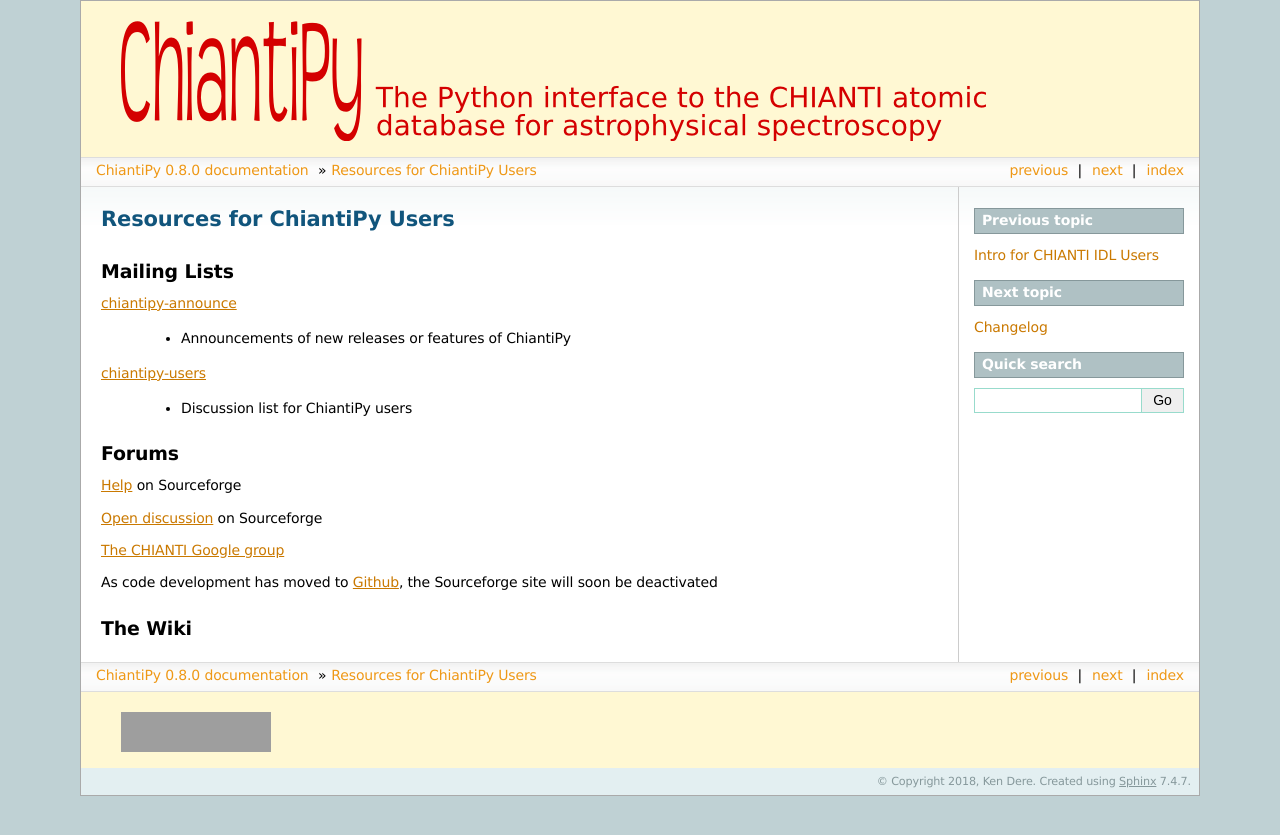
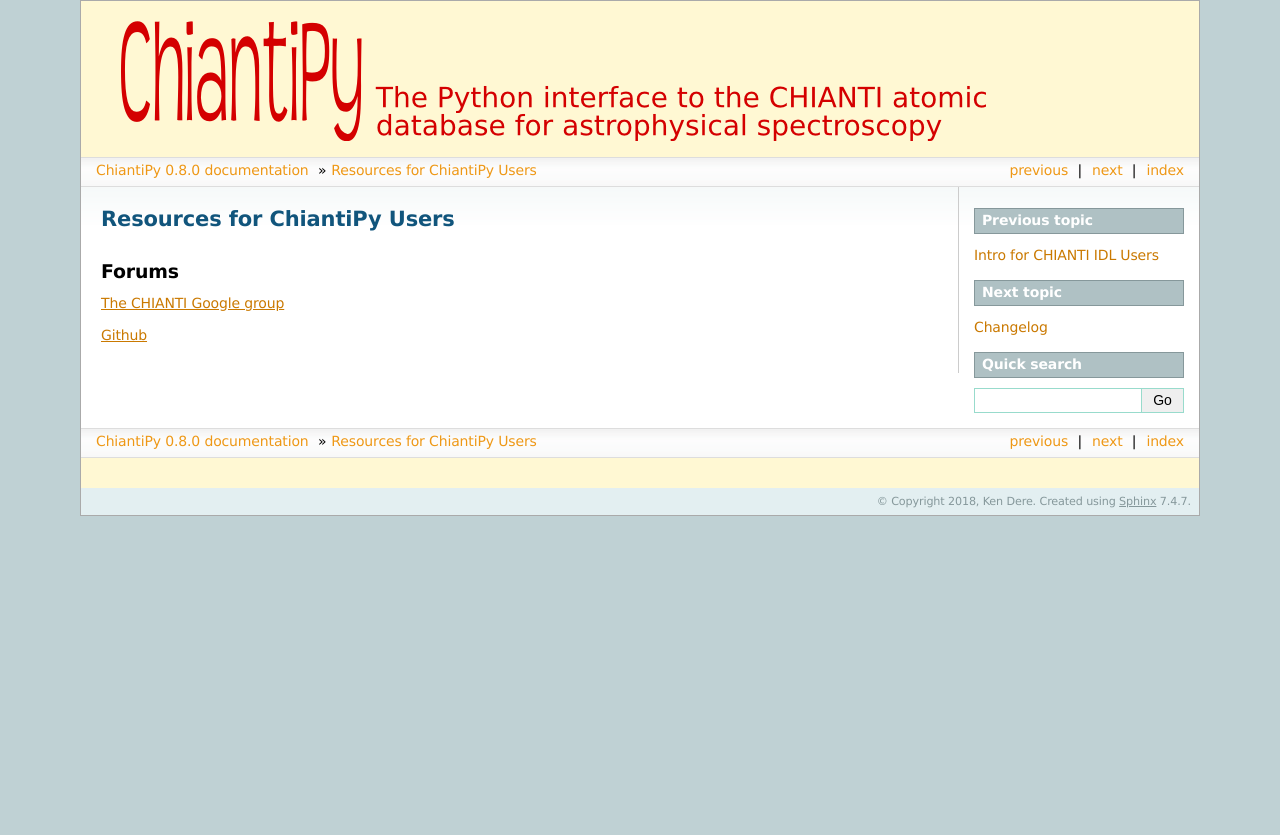
Before and after one commit to chianti-atomic/ChiantiPy, a Sphinx documentation site: the page built from docs/source/resources.rst, in a window 1280 px wide. Shown: the top 835 px of the page. Built offline with Sphinx 7.4.7, drawn with Linux system fonts in a browser that asks for light colours; pages that are not in the unit, such as notebooks, are missing from menus; grey boxes are pictures that could not be loaded.

Commit message:
updating doc .rst files for github.io pages

```diff
--- a/docs/0-notes.txt
+++ b/docs/0-notes.txt
@@ -5,3 +5,9 @@ sphinx quick-start
     move the usual document .rst files into source
     move _templates/layout.rst into _templates
     move all the _static files (mostly png) into the new _static
+
+in /docs
+
+sphinx-apidoc  -o source/api ../ChiantiPy
+
+then need to exit stuff in api ChiantiPy.base.rst to include the methods
--- a/docs/source/_templates/layout.html
+++ b/docs/source/_templates/layout.html
@@ -9,7 +9,7 @@
 {% endblock %}
 {% block footer %}
 <div style="padding: 20px 10px 10px 40px; background-color: #fff8d3; text-align: left;">
-<a href="http://sourceforge.net/projects/chiantipy"><img src="http://sflogo.sourceforge.net/sflogo.php?group_id=250481&amp;type=16" width="150" height="40" alt="Get ChiantiPy at SourceForge.net. Fast, secure and Free Open Source software downloads" /></a>
+
 
 </div>
     {{ super() }}
--- a/docs/source/index.rst
+++ b/docs/source/index.rst
@@ -28,6 +28,7 @@ CHIANTI is developed and maintained by scientists at George Mason University (US
    resources
    changelog
    bugs
+   api/modules
 
 
 
--- a/docs/source/resources.rst
+++ b/docs/source/resources.rst
@@ -2,42 +2,16 @@
 Resources for ChiantiPy Users
 =============================
 
-Mailing Lists
-=============
-
-chiantipy-announce_
-
-.. _chiantipy-announce: https://lists.sourceforge.net/lists/listinfo/chiantipy-announce
-
-  * Announcements of new releases or features of ChiantiPy
-
-
-
-chiantipy-users_
-
-.. _chiantipy-users: https://lists.sourceforge.net/lists/listinfo/chiantipy-users
-
-  * Discussion list for ChiantiPy users
 
 
 Forums
 ======
 
-Help_ on Sourceforge
-
-.. _Help:  https://sourceforge.net/projects/chiantipy/forums/forum/907391
-
-`Open discussion`_  on Sourceforge
-
-.. _Open discussion:  https://sourceforge.net/projects/chiantipy/forums/forum/907390
 
 `The CHIANTI Google group`_
 
 .. _The CHIANTI Google group: https://groups.google.com/forum/#!forum/chianti
 
-As code development has moved to Github_, the Sourceforge site will soon be deactivated
+Github_
 
 .. _Github:  https://github.com/chianti-atomic/ChiantiPy
-
-The Wiki
-========
```
Also changed, not shown: docs/source/changelog.rst (+9 -0 lines).
